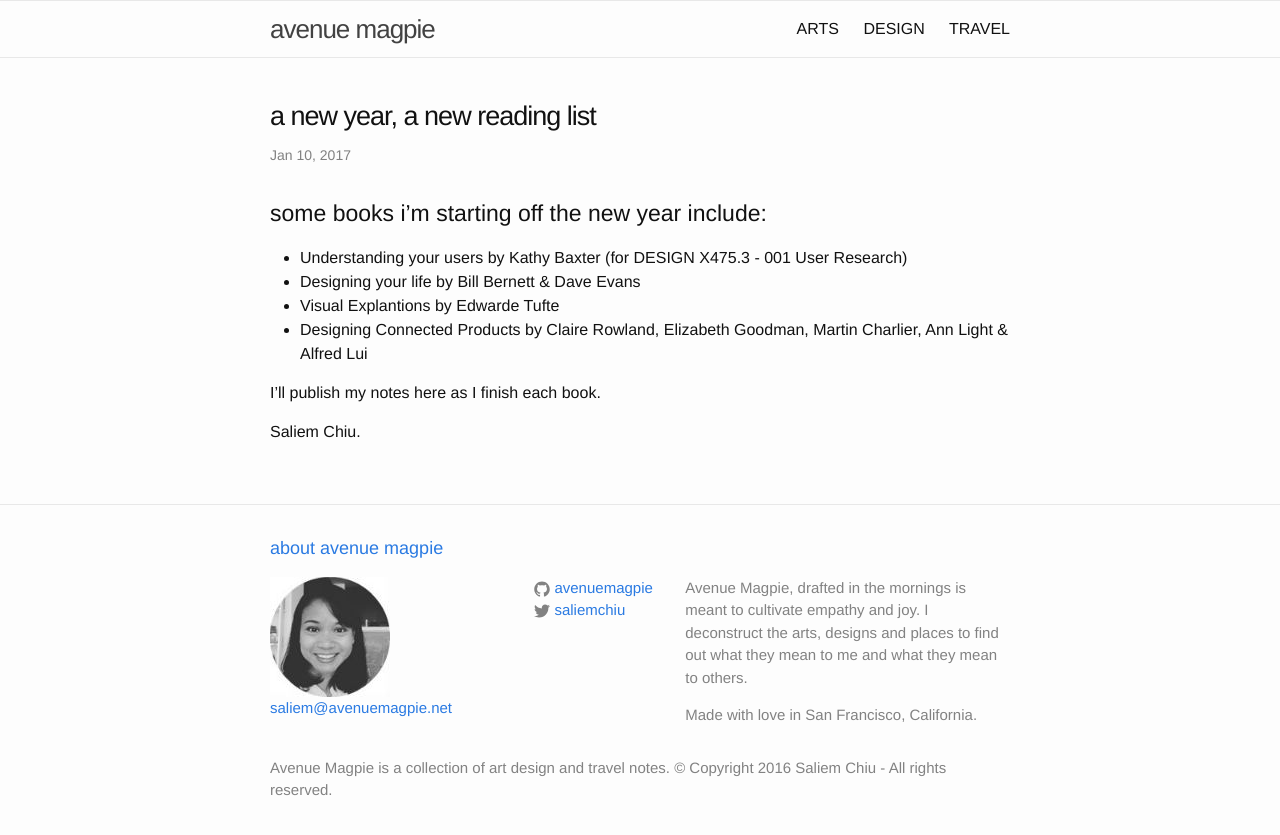
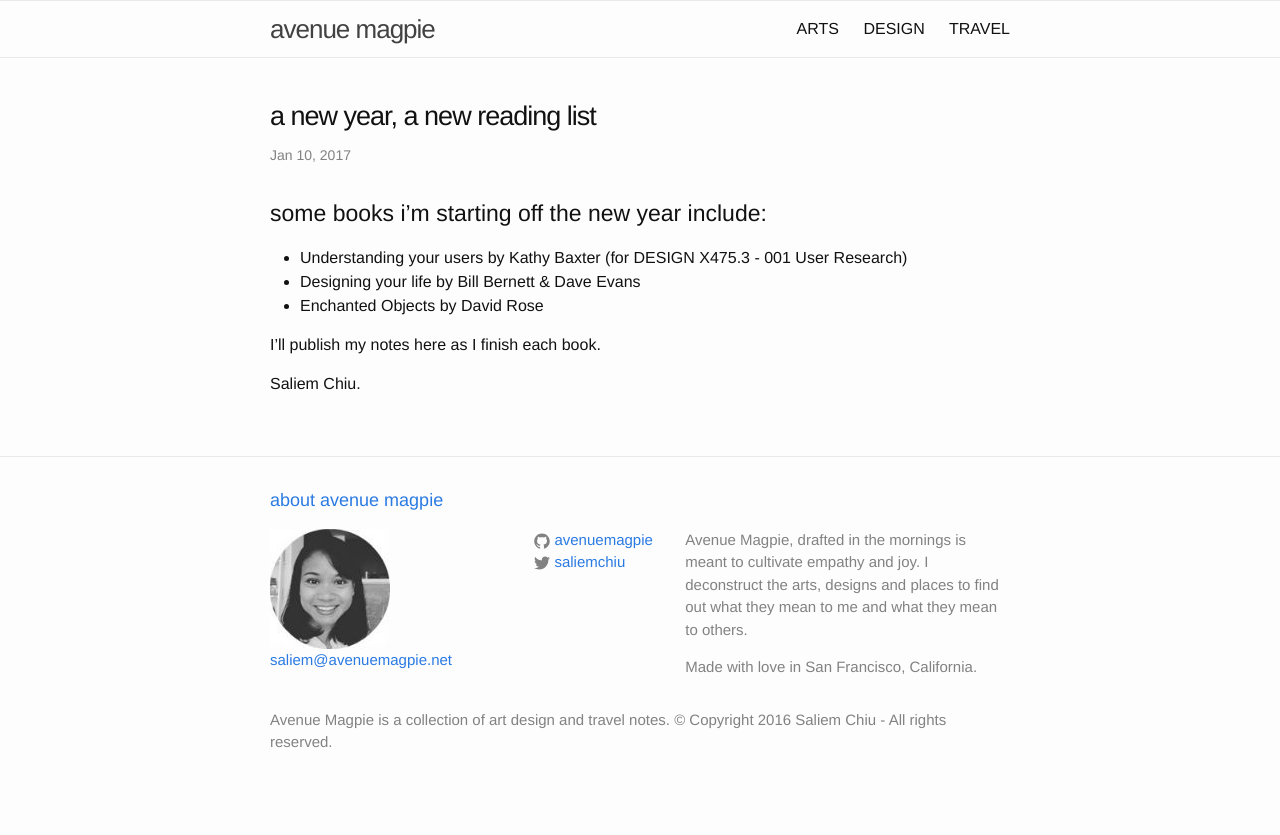
Before and after one commit to avenuemagpie/art-design, a Jekyll site: the page built from _posts/2017-01-10-new-years-reading-list.md, in a window 1280 px wide. Shown: the top 835 px of the page. Built offline with Jekyll 4.4.1, drawn with Linux system fonts in a browser that asks for light colours; comment, search, counter and statistics services are not loaded.

Commit message:
modified a post

```diff
--- a/_posts/2017-01-10-new-years-reading-list.md
+++ b/_posts/2017-01-10-new-years-reading-list.md
@@ -15,7 +15,6 @@ comments: true
 
 * Understanding your users by Kathy Baxter (for DESIGN X475.3 - 001  User Research)
 * Designing your life by Bill Bernett & Dave Evans
-* Visual Explantions by Edwarde Tufte
-* Designing Connected Products by Claire Rowland, Elizabeth Goodman, Martin Charlier, Ann Light & Alfred Lui
+* Enchanted Objects by David Rose
 
 I'll publish my notes here as I finish each book.
```
